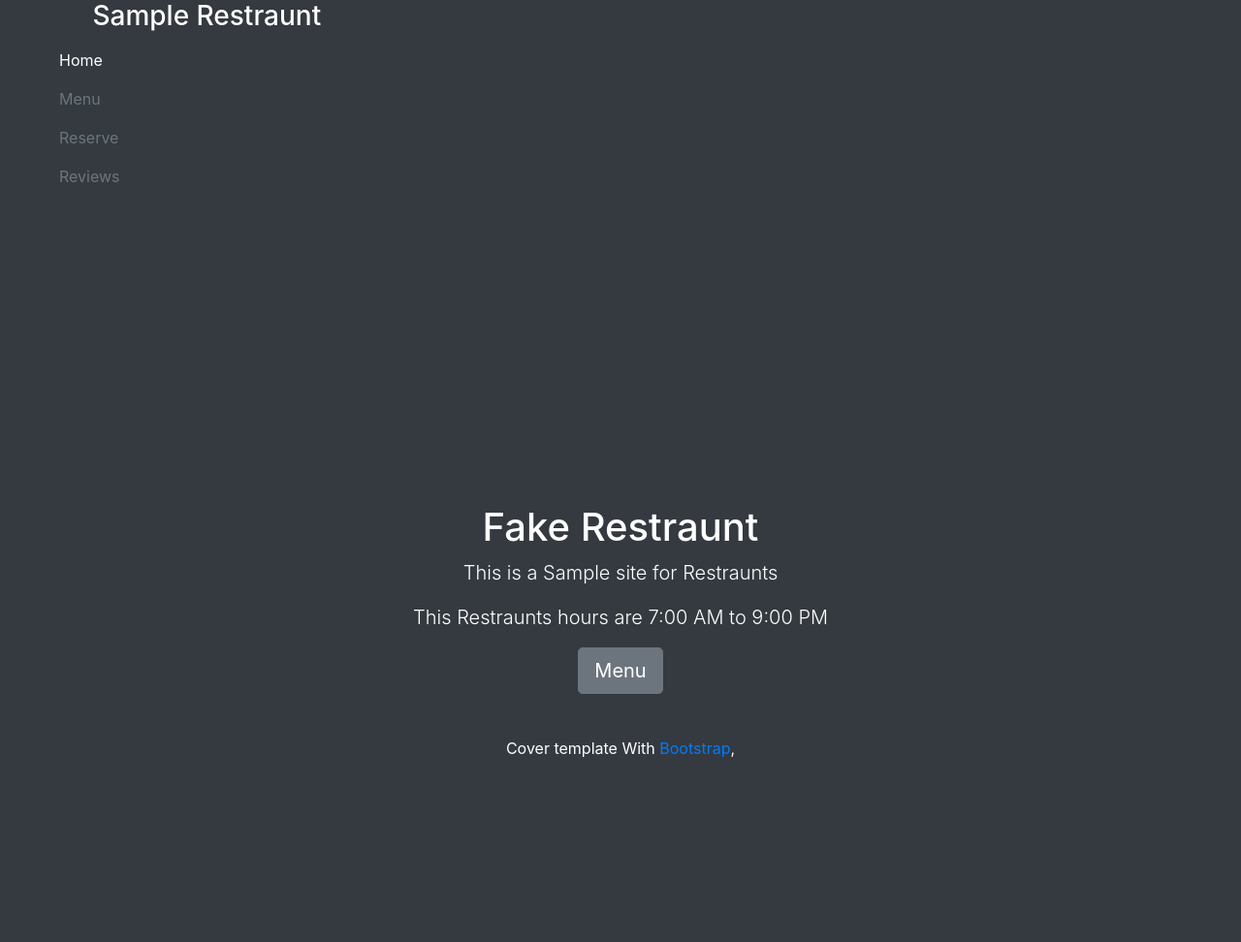
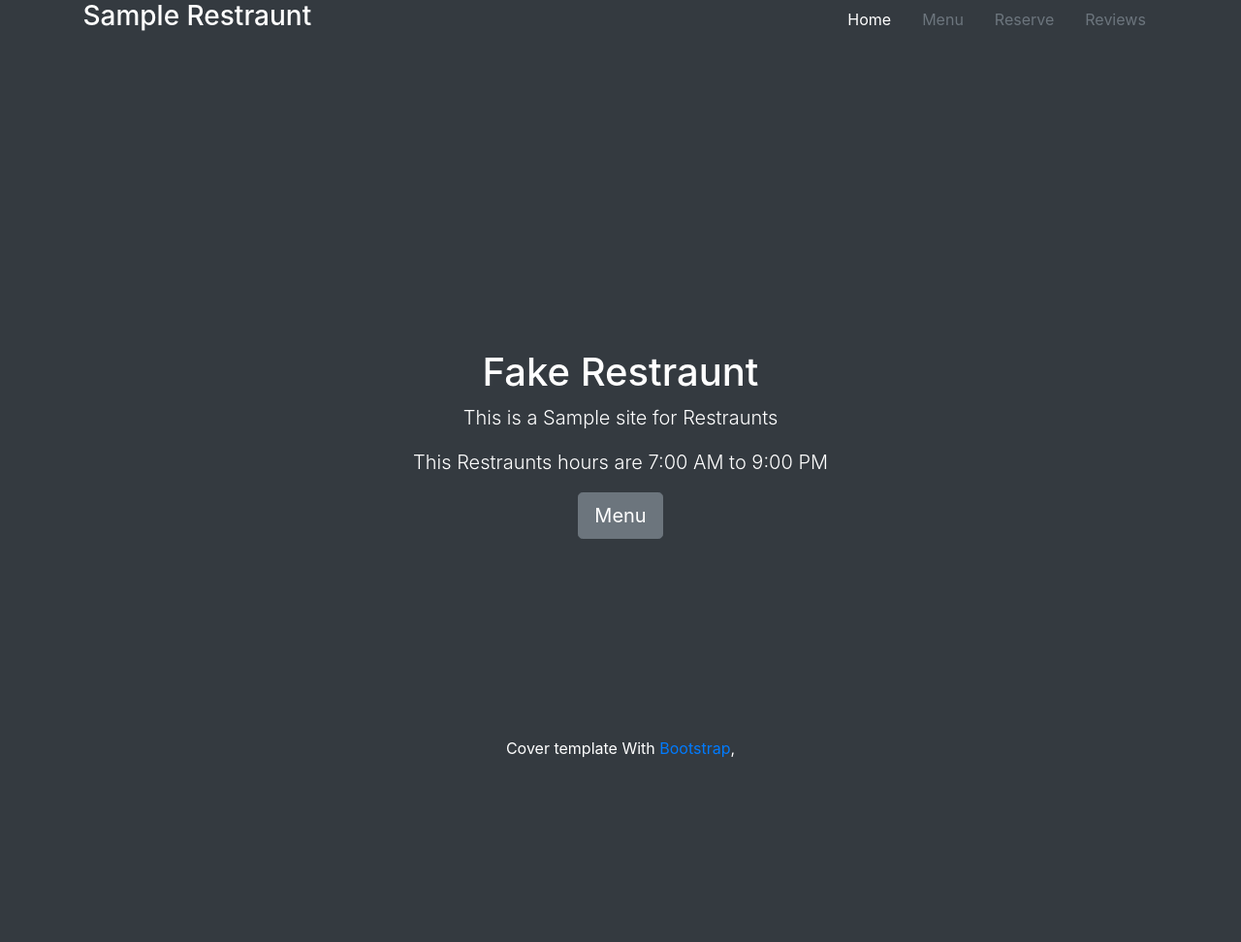
Before and after one commit to Bensonre/CS340_DB, a PHP site: page /Home.php in a window 1280 px wide. Shown: the top 972 px of the page at 97% size. After the commit the page ends 782 px from the top, so only its background shows below. Run offline with PHP 8.4, Linux system fonts and the light colour scheme.

Commit message:
chore(header): updates style fixes typo

```diff
--- a/header.php
+++ b/header.php
@@ -1,12 +1,11 @@
 <header class="masthead mb-4">
     <div class="inner">
-        <nav class="nav nav-masthead text-center bg-dark text-white">
+        <nav class="nav nav-masthead text-center bg-dark text-white row">
             <div class="col-4">
             <h3 class="masthead-brand">Sample Restraunt</h3>
-            <div>
+            </div>
             <div class="col-4">
-            <div>
-            <div class="col-4">
+            </div>
                 <?php
             $content = array(
                 "Home" => "Home.php",
@@ -25,7 +24,6 @@
                 }
             }
             ?>
-            <div>
         </nav>
     </div>
 </header>
```
